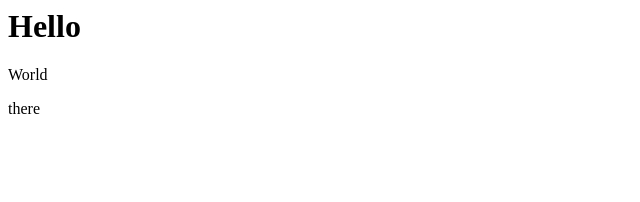
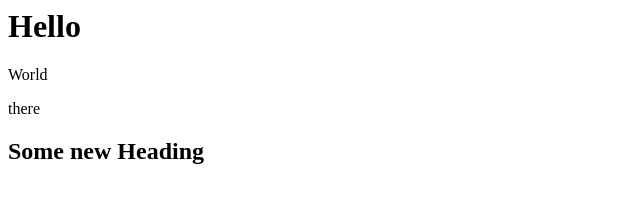
Before and after one commit to Jatin123lodhi/demo3, a plain HTML site: page index.html in a window 1280 px wide. Shown: the whole page, without its empty margins (0-640 px from the left). Drawn offline with Linux system fonts and the light colour scheme.

Commit message:
new heading added

```diff
--- a/index.html
+++ b/index.html
@@ -1,3 +1,6 @@
 <h1>Hello</h1>
 <p>World</p>
 <p>there</p>
+
+
+<h2>Some new Heading </h2>
```
